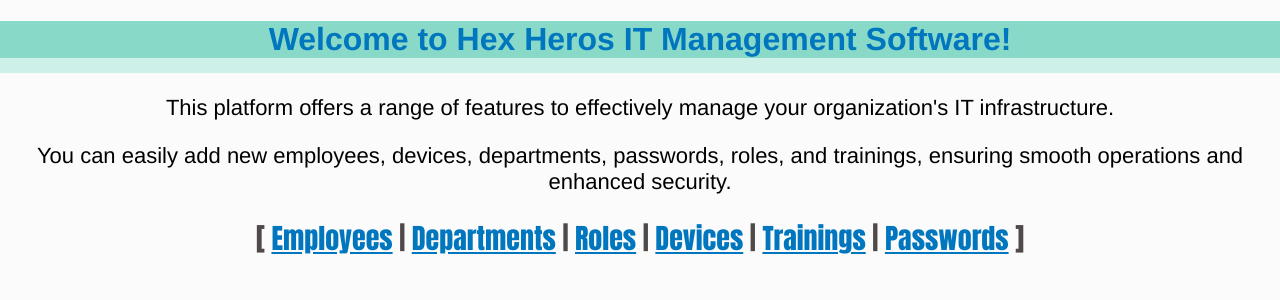
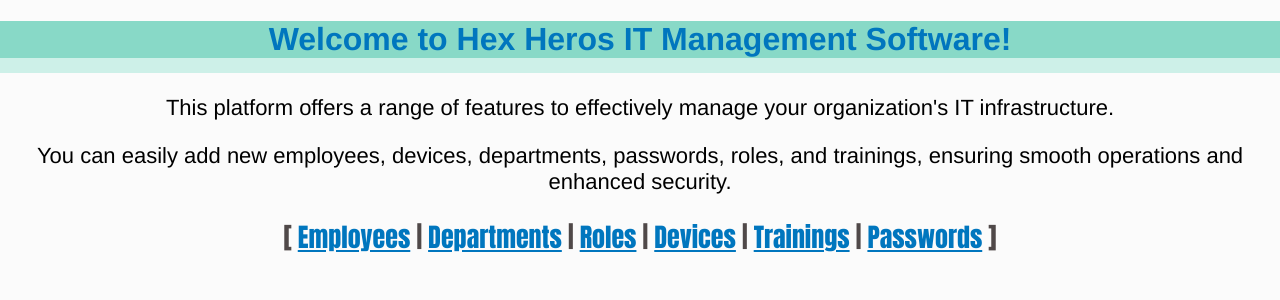
Before and after one commit to HexHeros/IT-Managment, a Flask app: page / in a window 1280 px wide. Shown: the top 300 px of the page. Run offline with Flask 2, Linux system fonts and the light colour scheme; some libraries are stand-ins or nearby versions.

Commit message:
Update style.css

```diff
--- a/static/css/style.css
+++ b/static/css/style.css
@@ -28,7 +28,7 @@ h1 {
 .pages {
     text-align: center;
     font-family: Impact, fantasy;
-    font-size: 28px;
+    font-size: 26px;
     color:#504949;
 }
 
```
